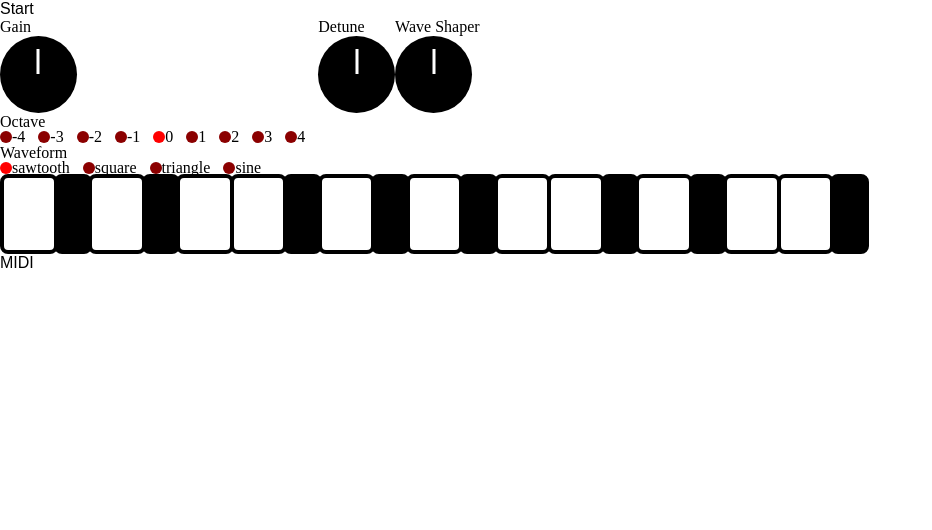
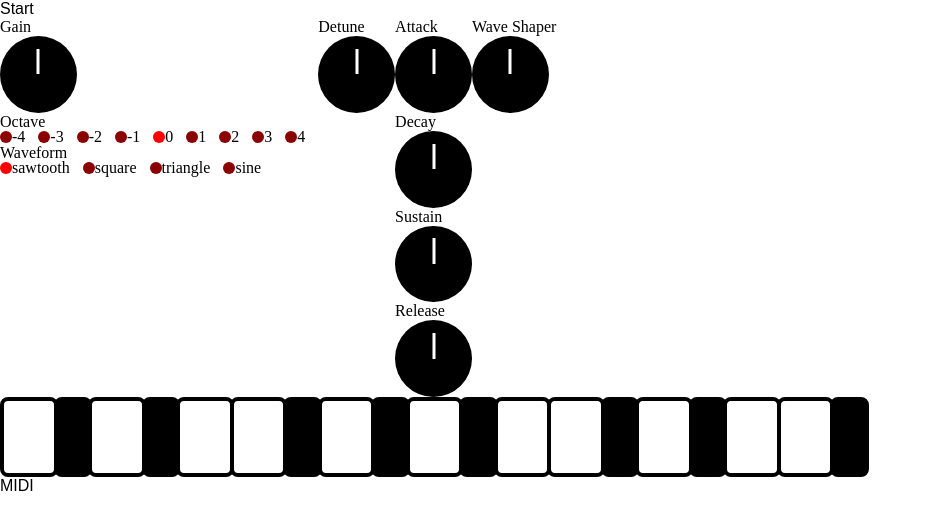
Before and after one commit to MaverickOleson/React-synthesizer-web-audio-api-project, a React (Create React App) app: page / in a window 1280 px wide. Shown: the top 530 px of the page, without its empty margins (0-932 px from the left). Built offline with nearby package versions, Linux system fonts and the light colour scheme.

Commit message:
added linear ramps to values for an envelope filter, created refs for when keys are down (prevents multiple triggers of event keydown listeners)

```diff
--- a/src/Components/note.js
+++ b/src/Components/note.js
@@ -1,41 +1,38 @@
 import React, { useEffect, useRef } from 'react'
 
-export default React.memo(function Note({ vco, letter, gain, freq, frequencies, octave, detune, wave, waveShaping }) {
+export default React.memo(function Note({ vco, letter, gain, freq, frequencies, octave, detune, wave, waveShaping, attack, decay, sustain, release }) {
 
-    function createEvent(eventType, event) {
-        var resp = document.createEvent(eventType);
-        resp.initEvent(event, true, true);
-        return resp;
-    }
+    const keyDown = useRef(false);
 
     const ref = useRef();
 
     useEffect(() => {
         document.addEventListener('keydown', (e) => {
-            if (e.key === letter) ref.current.dispatchEvent(createEvent('MouseEvents', 'pointerdown'));
-        })
+            if (!keyDown.current && e.key === letter) { ref.current.dispatchEvent(new PointerEvent('pointerdown', { bubbles: true })); keyDown.current = true };
+        }, false)
         document.addEventListener('keyup', (e) => {
-            if (e.key === letter) ref.current.dispatchEvent(createEvent('MouseEvents', 'pointerup'));
-        })
+            if (e.key === letter) { ref.current.dispatchEvent(new PointerEvent('pointerup', { bubbles: true, cancelable: false })); keyDown.current = false; };
+        }, false)
     }, [])
 
-    function playNote() {
+    function playNote(e) {
         var octaveFreq = frequencies[frequencies.indexOf(freq) + octave.current * 12];
-        vco.vco.frequency.setValueAtTime((octaveFreq) ? octaveFreq : (frequencies[frequencies.length - 1]), vco.ctx.currentTime);
-        vco.vco.detune.setValueAtTime(detune.current, vco.ctx.currentTime);
+        vco.vco.frequency.setValueAtTime((octaveFreq) ? octaveFreq : (frequencies[frequencies.length - 1]), 0);
+        vco.vco.detune.setValueAtTime(detune.current, 0);
         vco.vco.type = wave.current;
         vco.waveShaping.curve = new Float32Array([waveShaping.current, -waveShaping.current]);
-        vco.waveShaping.curve.oversample = '4x'
-        vco.vca.gain.linearRampToValueAtTime(gain.current, vco.ctx.currentTime + 0.1);
+        vco.vca.gain.cancelScheduledValues(0);
+        vco.vca.gain.linearRampToValueAtTime(gain.current, vco.ctx.currentTime + attack.current);
+        vco.vca.gain.linearRampToValueAtTime(sustain.current, vco.ctx.currentTime + attack.current + decay.current);
         ref.current.addEventListener('mouseleave', pointerUp);
         function pointerUp() {
-            ref.current.dispatchEvent(createEvent('MouseEvents', 'pointerup'));
+            ref.current.dispatchEvent(new PointerEvent('pointerup', { bubbles: true }));
             ref.current.removeEventListener('mouseleave', pointerUp);
         }
         ref.current.className = 'note active';
     }
 
     return (
-        <div className='note' ref={ref} onPointerDown={() => playNote()} onPointerUp={() => { vco.vca.gain.linearRampToValueAtTime(0, vco.ctx.currentTime); ref.current.className = 'note' }} onMouseEnter={(e) => { if (e.buttons > 0) ref.current.dispatchEvent(createEvent('MouseEvents', 'pointerdown')); }} />
+        <div className='note' ref={ref} onPointerDown={(e) => playNote(e)} onPointerUp={() => { vco.vca.gain.cancelScheduledValues(0); vco.vca.gain.linearRampToValueAtTime(0, vco.ctx.currentTime + release.current); ref.current.className = 'note' }} onMouseEnter={(e) => { if (e.buttons > 0) ref.current.dispatchEvent(new PointerEvent('pointerdown', { bubbles: true })); }} />
     )
 })
--- a/src/Pages/App.js
+++ b/src/Pages/App.js
@@ -13,7 +13,7 @@ function App() {
 
     // VCA
     const vca = audioCtx.createGain();
-    vca.gain.setValueAtTime(0, audioCtx.currentTime);
+    vca.gain.setValueAtTime(0, 0);
 
     const waveShaping = audioCtx.createWaveShaper();
 
@@ -31,11 +31,11 @@ function App() {
     //   return curve;
     // };
 
-    vco.connect(vca);
-    vca.connect(waveShaping);
-    waveShaping.connect(audioCtx.destination);
+    vco.connect(waveShaping);
+    waveShaping.connect(vca);//
+    vca.connect(audioCtx.destination);
 
-    return { ctx: audioCtx, vco: vco, vca: vca, waveShaping: waveShaping };
+    return { ctx: audioCtx, vco: vco, vca: vca, waveShaping: waveShaping, lfo: '' };
   }
 
   const [vcos] = useState([
@@ -87,11 +87,14 @@ function App() {
 
   const wave = useRef('sawtooth');
 
-  function createEvent(eventType, event) {
-    var resp = document.createEvent(eventType);
-    resp.initEvent(event, true, true);
-    return resp;
-  }
+  const attack = useRef(0);
+
+  const decay = useRef(0);
+
+  const sustain = useRef(gain.current);
+
+  const release = useRef(0);
+
 
   const [noteKeys, setNoteKeys] = useState([
     'a',
@@ -131,11 +134,21 @@ function App() {
           Detune
           <Knob value={detune} increment={4} min={-180} factor={20} />
         </div>
+        <div className='module'>
+          Attack
+          <Knob value={attack} increment={2} min={0} factor={1 / 180} />
+          Decay
+          <Knob value={decay} increment={2} min={0} factor={1 / 180} />
+          Sustain
+          <Knob value={sustain} increment={2} min={0} factor={1 / 360} />
+          Release
+          < Knob value={release} increment={2} min={0} factor={1 / 180} />
+        </div>
         <div className='module'>Wave Shaper<Knob value={waveShaping} rotateMin={0} increment={3} min={-179} factor={1} /></div>
       </div>
       <div className='keyboard'>
         {noteKeys.map((noteKey, index) => {
-          return <Note key={`note${index}`} vco={vcos[index]} letter={noteKey} gain={gain} freq={frequencies[48 + index]} frequencies={frequencies} octave={octave} detune={detune} wave={wave} waveShaping={waveShaping} />
+          return <Note key={`note${index}`} vco={vcos[index]} letter={noteKey} gain={gain} freq={frequencies[48 + index]} frequencies={frequencies} octave={octave} detune={detune} wave={wave} waveShaping={waveShaping} attack={attack} decay={decay} sustain={sustain} release={release} />
         })}
       </div>
       <button onClick={() => {
@@ -144,7 +157,7 @@ function App() {
             midiAccess.inputs.forEach(input => {
               input.onmidimessage = (msg) => {
                 if (msg.data[0] === 144) {
-                  document.getElementsByClassName('note')[msg.data[1] % 19].dispatchEvent(createEvent('MouseEvents', 'pointerdown'));
+                  document.getElementsByClassName('note')[msg.data[1] % 19].dispatchEvent(new PointerEvent('pointerdown', { bubbles: true }));
                   console.log(Math.pow(2, ((msg.data[1] - 69) / 12)) * 440)
                 }
               };
```
